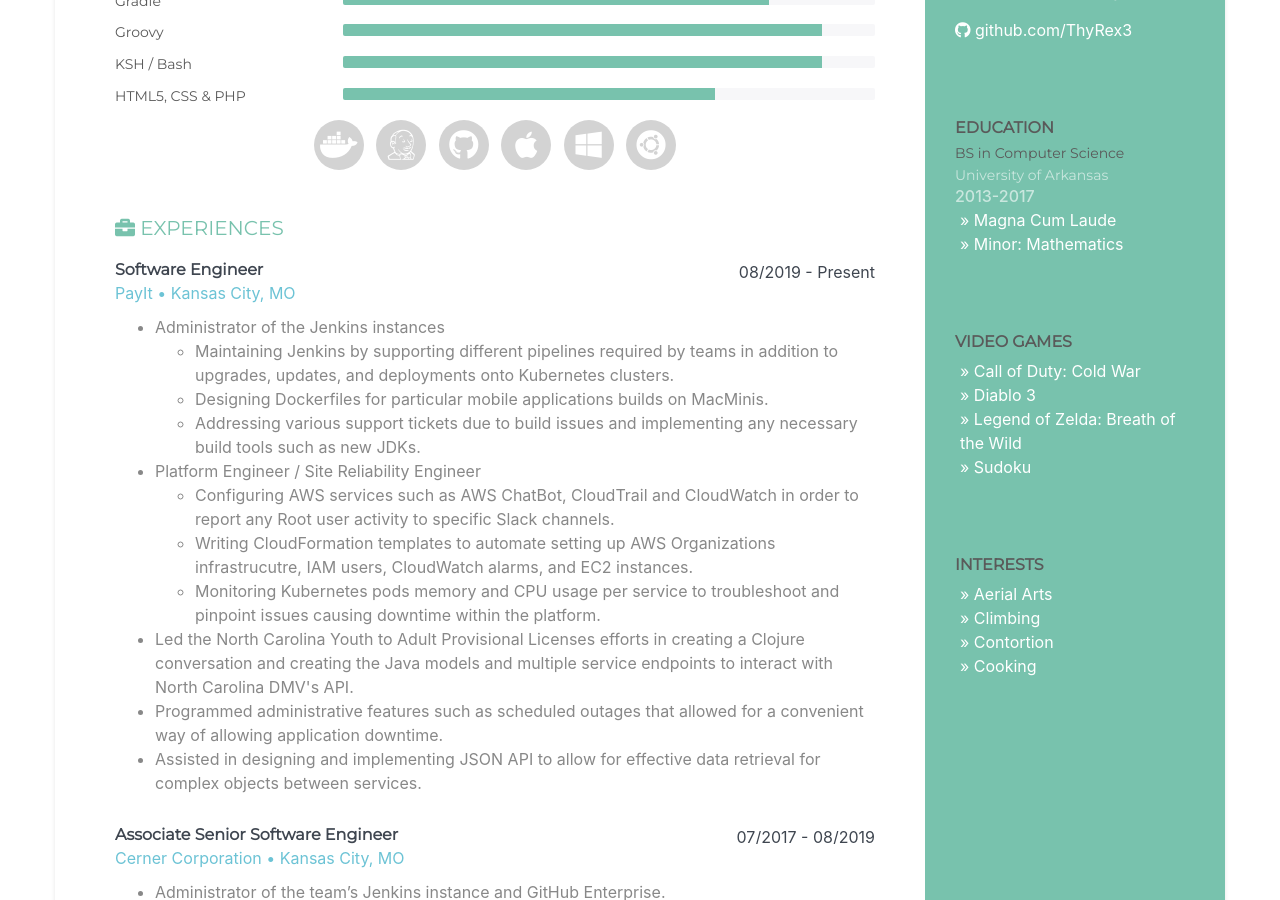
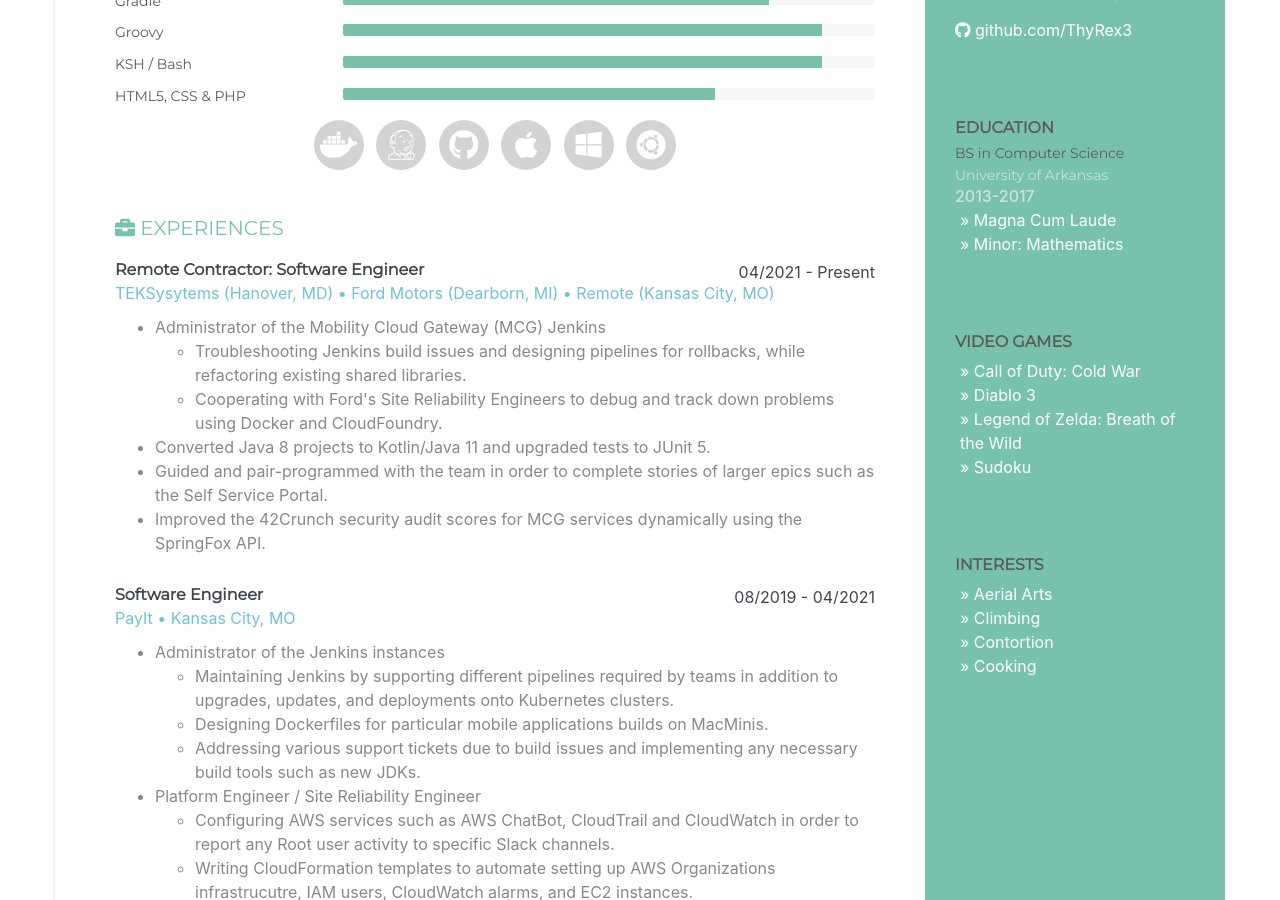
Before and after one commit to ThyRex3/thyrex3.github.io, a Jekyll site: the page built from _pages/resume.html, in a window 1280 px wide and 900 px high, scrolled down 581 px. Built offline with Jekyll 4.4.1, drawn with Linux system fonts in a browser that asks for light colours; nearby versions of some CDN libraries.

Commit message:
Update resume

```diff
--- a/_pages/resume.html
+++ b/_pages/resume.html
@@ -152,8 +152,30 @@ permalink: /resume.html
                 <div class="item">
                     <div class="meta">
                         <div class="upper-row">
+                            <h3 class="job-title"><b>Remote Contractor: Software Engineer</b></h3>
+                            <div class="time">04/2021 - Present</div>
+                        </div><!--//upper-row-->
+                        <div class="company">TEKSysytems (Hanover, MD) • Ford Motors (Dearborn, MI) • Remote (Kansas City, MO)</div>
+                    </div><!--//meta-->
+                    <div class="details">
+                        <ul>
+                          <li>Administrator of the Mobility Cloud Gateway (MCG) Jenkins</li>
+                            <ul>
+                              <li>Troubleshooting Jenkins build issues and designing pipelines for rollbacks, while refactoring existing shared libraries.</li>
+                              <li>Cooperating with Ford's Site Reliability Engineers to debug and track down problems using Docker and CloudFoundry.</li>
+                            </ul>
+                            <li>Converted Java 8 projects to Kotlin/Java 11 and upgraded tests to JUnit 5.</li>
+                            <li>Guided and pair-programmed with the team in order to complete stories of larger epics such as the Self Service Portal.</li>
+                            <li>Improved the 42Crunch security audit scores for MCG services dynamically using the SpringFox API.</li>
+                        </ul>
+                    </div><!--//details-->
+                </div><!--//item-->
+
+                <div class="item">
+                    <div class="meta">
+                        <div class="upper-row">
                             <h3 class="job-title"><b>Software Engineer</b></h3>
-                            <div class="time">08/2019 - Present</div>
+                            <div class="time">08/2019 - 04/2021</div>
                         </div><!--//upper-row-->
                         <div class="company">PayIt • Kansas City, MO</div>
                     </div><!--//meta-->
@@ -247,7 +269,7 @@ permalink: /resume.html
                 <div class="item">
                     <div class="meta">
                         <div class="upper-row">
-                            <h3 class="project-title"><b>Multimodal Neural Monitoring</b></h3>
+                            <h3 class="project-title"><b><a href="https://slideplayer.com/slide/13029194/"></a>Multimodal Neural Monitoring</a></b></h3>
                             <div class="time">08/2016 - 05/2017</div>
                         </div><!--//upper-row-->
                         <div class="company">Unviersity of Arkansas</div>
```
